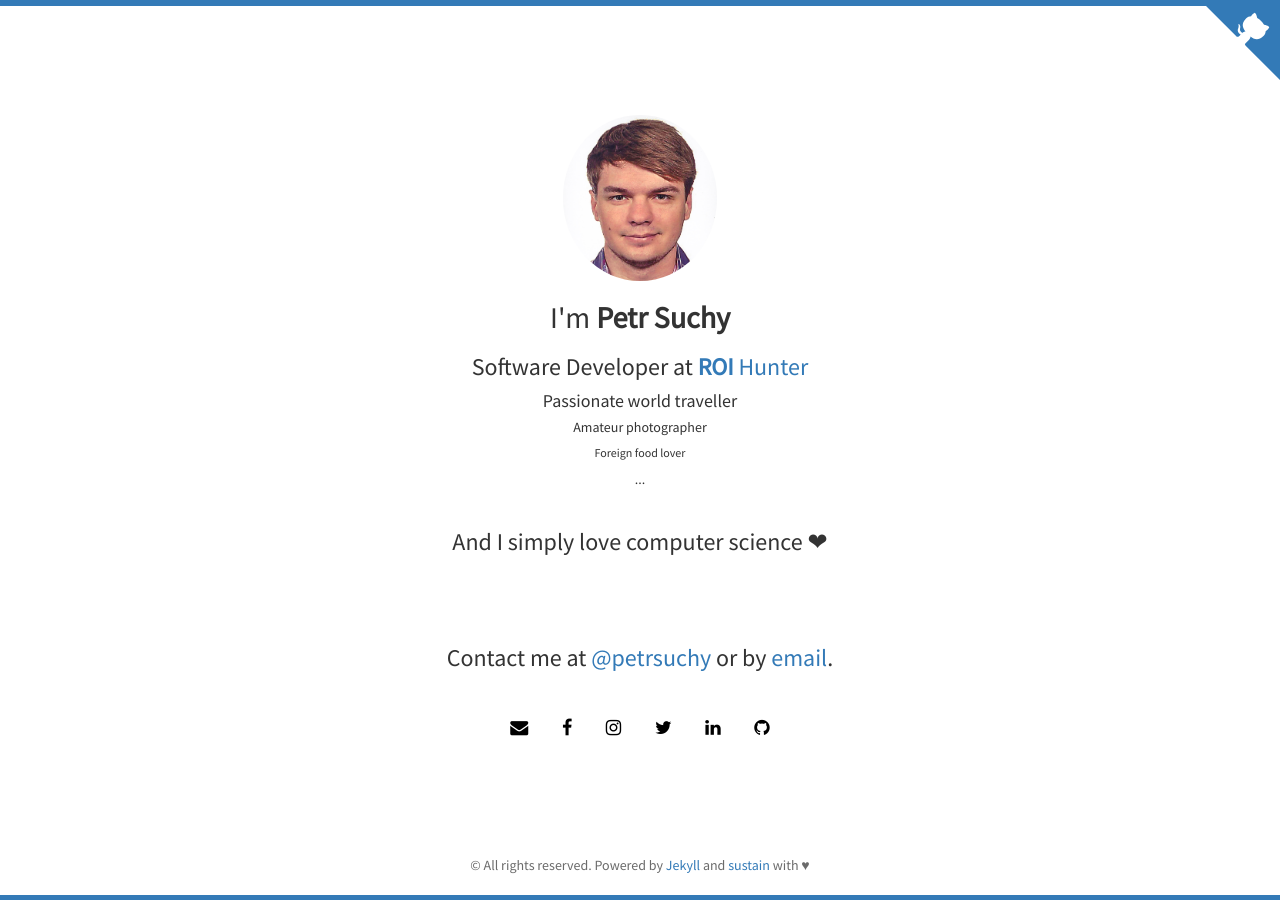
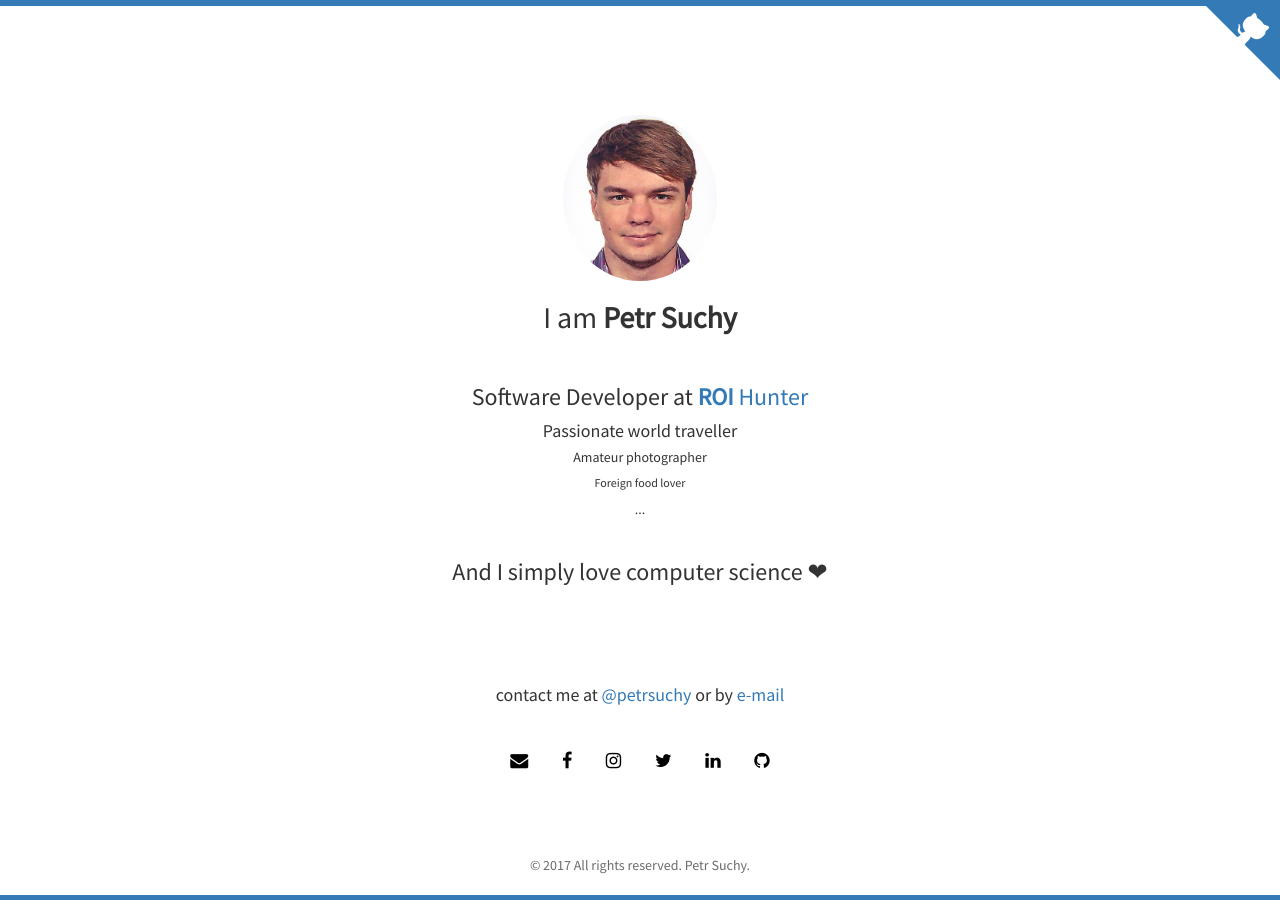
Before and after one commit to suchac/suchac.github.io, a Jekyll site: the page built from index.html, in a window 1280 px wide. Built offline with Jekyll 4.4.1, drawn with Linux system fonts in a browser that asks for light colours; nearby versions of some CDN libraries; the list of posts is cut into pages by our own code.

Commit message:
Edit footer

```diff
--- a/_includes/footer.html
+++ b/_includes/footer.html
@@ -1,8 +1,7 @@
 <footer>
     <div id="footer">
         <div class="container">
-            <p class="text-muted">© All rights reserved. Powered by <a href="http://jekyllrb.com/">Jekyll</a> and
-            <a href="http://www.github.com/biomadeira/sustain">sustain</a> with ♥</p>
+            <p class="text-muted">© 2017 All rights reserved. Petr Suchy.</p>
         </div>
     </div>
 </footer>
--- a/index.html
+++ b/index.html
@@ -7,11 +7,11 @@ layout: home
 	  <div class="avatar">
 		<img class="img-circle" src="{{ site.baseurl }}static/img/{{ site.avatar }}" alt="Responsive image">
 	  </div>
-        <h2>I'm <strong>{{ site.author }}</strong></h2>
+        <h2>I am <strong>{{ site.author }}</strong></h2>
+
+        <br/>
 
         <h3>Software Developer at <a href="http://roihunter.com"><b>ROI</b> Hunter</a></h3>
-
-<!--        <br/>-->
 
         <h4>Passionate world traveller</h4>
         <h5>Amateur photographer</h5>
@@ -21,11 +21,10 @@ layout: home
         <br/><br/>
 
         <h3>And I simply love computer science &#10084;</h3>
-<!--	  <h3>Have a look at some of my working <a href="{{ site.baseurl }}projects.html"> projects</a>.</h3>-->
 
-        <br/><br/><br/>
+        <br/><br/><br/><br/>
 
-        <h3>Contact me at <a href="http://linkedin.com/{{ site.linkedin }}">@{{ site.linkedin }}</a> or by <a href="mailto:{{ site.email }}">email</a>.</h3>
+        <h4>contact me at <a href="http://linkedin.com/{{ site.linkedin }}">@{{ site.linkedin }}</a> or by <a href="mailto:{{ site.email }}">e-mail</a></h4>
 
 	  {% include social.html %}
 	</div>
```
Also changed, not shown: 13 other files.
